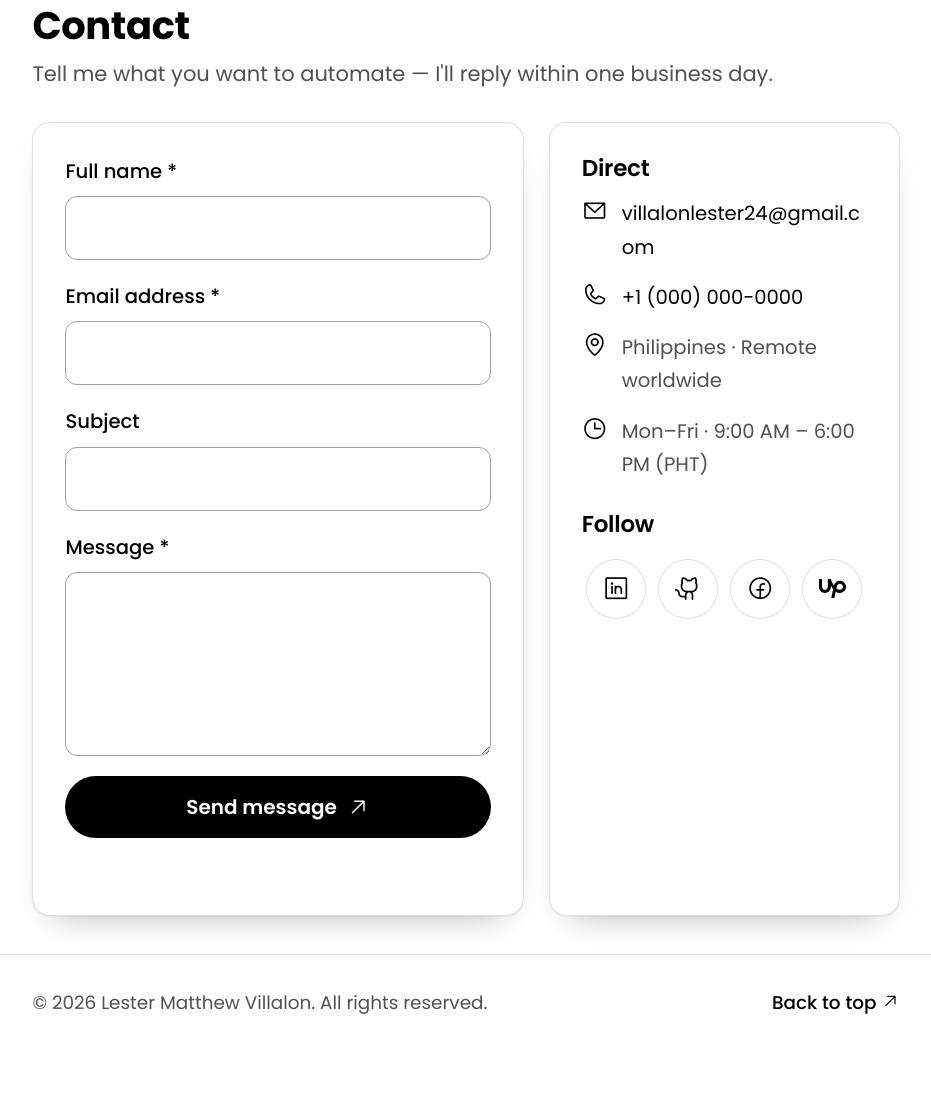
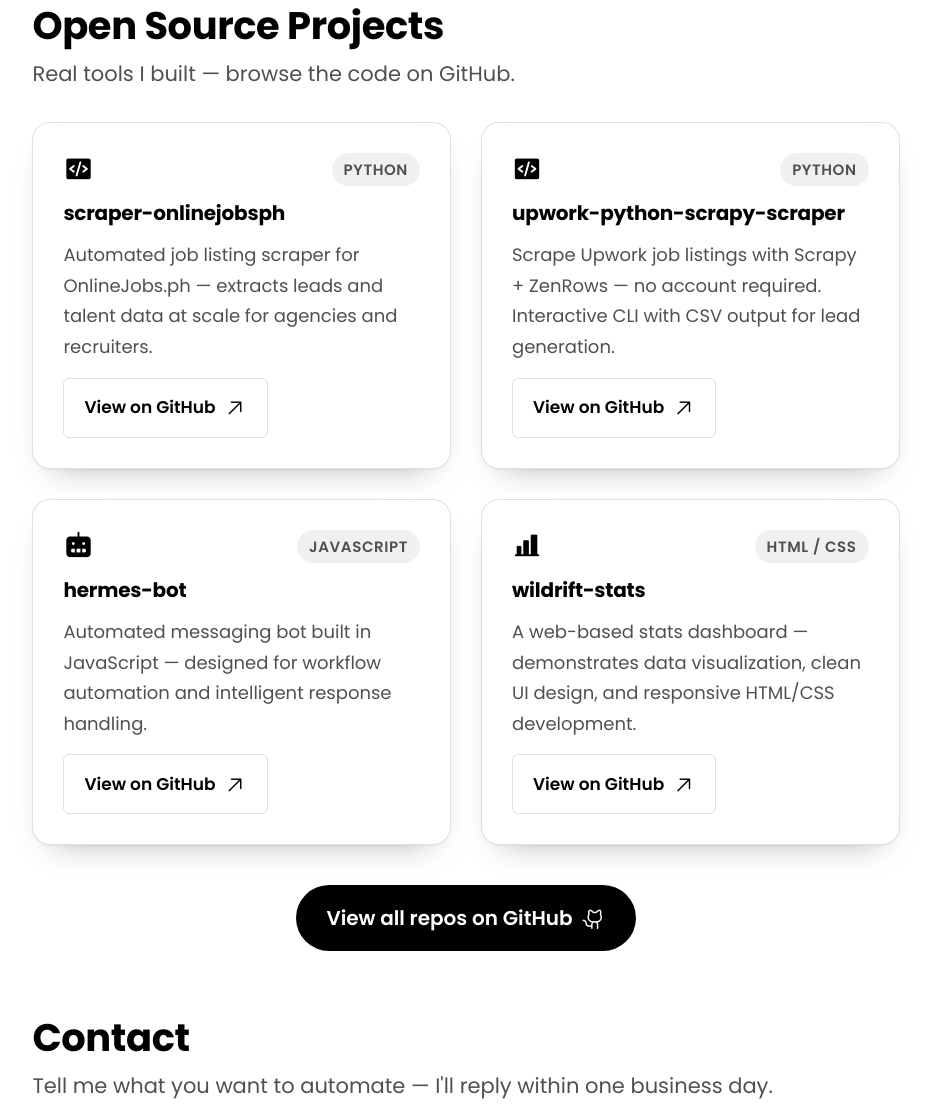
Before and after one commit to lestervillalon/lestervillalon, a website: page index.html in a window 1280 px wide. Shown: the part 6195-7302 px from the top of the page, without its empty margins (342-1273 px from the left). Before the commit the page ends 7273 px from the top, so only its background shows below. Drawn offline with Linux system fonts and the light colour scheme.

Commit message:
Add Open Source Projects section with GitHub repos

```diff
--- a/css/styles.css
+++ b/css/styles.css
@@ -1482,3 +1482,85 @@ a.bento__card:hover {
     grid-column: span 1;
   }
 }
+
+/* ── Open Source Projects Section ─────────────────────────────────────── */
+.projects-grid {
+  list-style: none;
+  padding: 0;
+  margin: 0;
+  display: grid;
+  grid-template-columns: repeat(auto-fill, minmax(280px, 1fr));
+  gap: 1.5rem;
+}
+
+.project-card {
+  display: flex;
+  flex-direction: column;
+  gap: 0.75rem;
+  padding: 1.5rem;
+}
+
+.project-card__header {
+  display: flex;
+  align-items: center;
+  justify-content: space-between;
+  font-size: 1.5rem;
+}
+
+.project-card__lang {
+  font-size: 0.75rem;
+  font-weight: 600;
+  padding: 0.2rem 0.6rem;
+  border-radius: 999px;
+  background: var(--surface);
+  color: var(--text-soft);
+  letter-spacing: 0.04em;
+  text-transform: uppercase;
+}
+
+.project-card h3 {
+  margin: 0;
+  font-size: 1rem;
+  font-weight: 700;
+}
+
+.project-card h3 a {
+  color: var(--text);
+  text-decoration: none;
+}
+
+.project-card h3 a:hover {
+  text-decoration: underline;
+}
+
+.project-card p {
+  font-size: 0.9rem;
+  color: var(--text-soft);
+  flex: 1;
+  margin: 0;
+}
+
+.project-card .btn {
+  margin-top: auto;
+  align-self: flex-start;
+}
+
+.btn--outline {
+  display: inline-flex;
+  align-items: center;
+  gap: 0.4rem;
+  padding: 0.5rem 1rem;
+  border-radius: 6px;
+  font-size: 0.85rem;
+  font-weight: 600;
+  border: 1.5px solid var(--border);
+  background: transparent;
+  color: var(--text);
+  text-decoration: none;
+  transition: background 0.2s, border-color 0.2s;
+}
+
+.btn--outline:hover {
+  background: var(--surface);
+  border-color: var(--text);
+}
--- a/index.html
+++ b/index.html
@@ -480,6 +480,69 @@
           </div>
         </section>
 
+        <section class="section" id="github-projects" aria-labelledby="github-projects-title">
+          <header class="section__head">
+            <h2 id="github-projects-title">Open Source Projects</h2>
+            <p>Real tools I built — browse the code on GitHub.</p>
+          </header>
+
+          <ol class="projects-grid" role="list">
+            <li class="card project-card">
+              <div class="project-card__header">
+                <i class="ph-fill ph-code" aria-hidden="true"></i>
+                <span class="project-card__lang">Python</span>
+              </div>
+              <h3><a href="https://github.com/lestervillalon/scraper-onlinejobsph" target="_blank" rel="noopener noreferrer">scraper-onlinejobsph</a></h3>
+              <p>Automated job listing scraper for OnlineJobs.ph — extracts leads and talent data at scale for agencies and recruiters.</p>
+              <a class="btn btn--outline" href="https://github.com/lestervillalon/scraper-onlinejobsph" target="_blank" rel="noopener noreferrer">
+                View on GitHub <i class="ph ph-arrow-up-right" aria-hidden="true"></i>
+              </a>
+            </li>
+
+            <li class="card project-card">
+              <div class="project-card__header">
+                <i class="ph-fill ph-code" aria-hidden="true"></i>
+                <span class="project-card__lang">Python</span>
+              </div>
+              <h3><a href="https://github.com/lestervillalon/upwork-python-scrapy-scraper" target="_blank" rel="noopener noreferrer">upwork-python-scrapy-scraper</a></h3>
+              <p>Scrape Upwork job listings with Scrapy + ZenRows — no account required. Interactive CLI with CSV output for lead generation.</p>
+              <a class="btn btn--outline" href="https://github.com/lestervillalon/upwork-python-scrapy-scraper" target="_blank" rel="noopener noreferrer">
+                View on GitHub <i class="ph ph-arrow-up-right" aria-hidden="true"></i>
+              </a>
+            </li>
+
+            <li class="card project-card">
+              <div class="project-card__header">
+                <i class="ph-fill ph-robot" aria-hidden="true"></i>
+                <span class="project-card__lang">JavaScript</span>
+              </div>
+              <h3><a href="https://github.com/lestervillalon/hermes-bot" target="_blank" rel="noopener noreferrer">hermes-bot</a></h3>
+              <p>Automated messaging bot built in JavaScript — designed for workflow automation and intelligent response handling.</p>
+              <a class="btn btn--outline" href="https://github.com/lestervillalon/hermes-bot" target="_blank" rel="noopener noreferrer">
+                View on GitHub <i class="ph ph-arrow-up-right" aria-hidden="true"></i>
+              </a>
+            </li>
+
+            <li class="card project-card">
+              <div class="project-card__header">
+                <i class="ph-fill ph-chart-bar" aria-hidden="true"></i>
+                <span class="project-card__lang">HTML / CSS</span>
+              </div>
+              <h3><a href="https://github.com/lestervillalon/wildrift-stats" target="_blank" rel="noopener noreferrer">wildrift-stats</a></h3>
+              <p>A web-based stats dashboard — demonstrates data visualization, clean UI design, and responsive HTML/CSS development.</p>
+              <a class="btn btn--outline" href="https://github.com/lestervillalon/wildrift-stats" target="_blank" rel="noopener noreferrer">
+                View on GitHub <i class="ph ph-arrow-up-right" aria-hidden="true"></i>
+              </a>
+            </li>
+          </ol>
+
+          <div style="text-align:center; margin-top: 2rem;">
+            <a class="btn btn--dark" href="https://github.com/lestervillalon" target="_blank" rel="noopener noreferrer">
+              View all repos on GitHub <i class="ph ph-github-logo" aria-hidden="true"></i>
+            </a>
+          </div>
+        </section>
+
         <section class="section" id="contact" aria-labelledby="contact-title">
           <header class="section__head">
             <h2 id="contact-title">Contact</h2>
```
